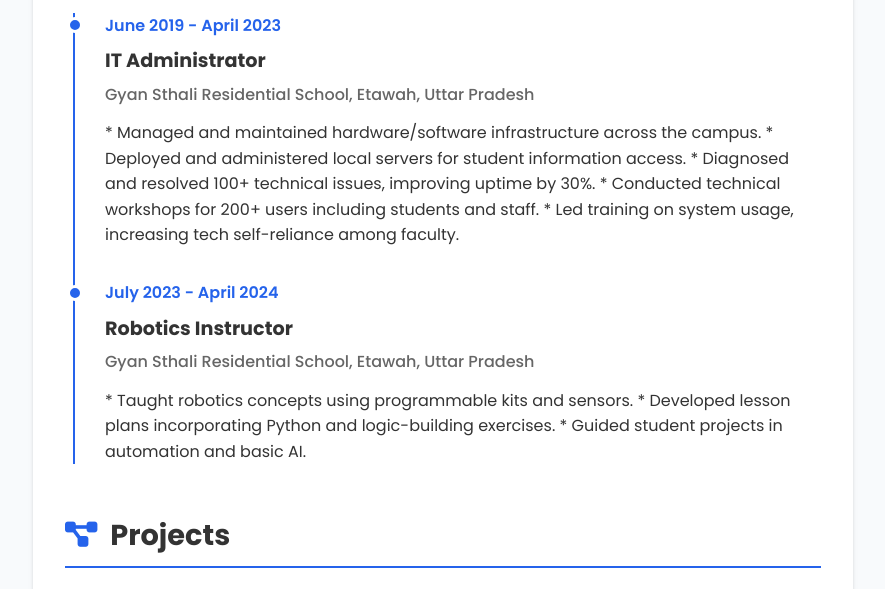
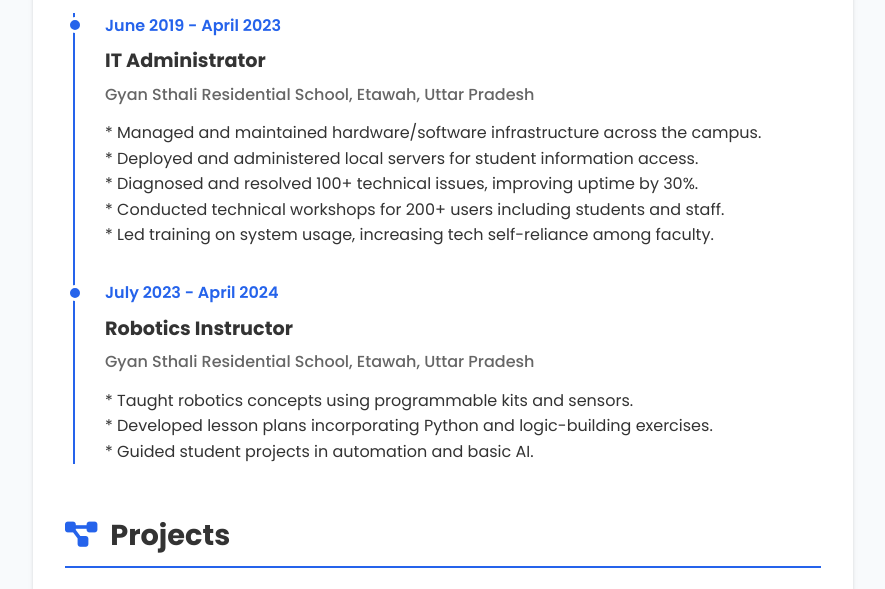
Before and after one commit to Avnish-web/Avnish-web-portfolio, a plain HTML site: page index.html in a window 1280 px wide. Shown: the part 1900-2489 px from the top of the page, without its empty margins (363-1248 px from the left). Drawn offline with nearby package versions, Linux system fonts and the light colour scheme.

Commit message:
Update index.html

```diff
--- a/index.html
+++ b/index.html
@@ -189,13 +189,11 @@
                             <div class="timeline-content">
                                 <h3>IT Administrator</h3>
                                 <h4>Gyan Sthali Residential School, Etawah, Uttar Pradesh</h4>
-                                <p>
-                                    * Managed and maintained hardware/software infrastructure across the campus.
-                                    * Deployed and administered local servers for student information access.
-                                    * Diagnosed and resolved 100+ technical issues, improving uptime by 30%.
-                                    * Conducted technical workshops for 200+ users including students and staff.
-                                    * Led training on system usage, increasing tech self-reliance among faculty.
-                                </p>
+                                <p>* Managed and maintained hardware/software infrastructure across the campus.</p>
+                                    <p>* Deployed and administered local servers for student information access.</p>
+                                    <p>* Diagnosed and resolved 100+ technical issues, improving uptime by 30%.</p>
+                                    <p>* Conducted technical workshops for 200+ users including students and staff.</p>
+                                    <p>* Led training on system usage, increasing tech self-reliance among faculty.</p>
                             </div>
                         </div>
                         <div class="timeline-item">
@@ -204,11 +202,10 @@
                             <div class="timeline-content">
                                 <h3>Robotics Instructor</h3>
                                 <h4>Gyan Sthali Residential School, Etawah, Uttar Pradesh</h4>
-                                <p>
-                                    * Taught robotics concepts using programmable kits and sensors.
-                                    * Developed lesson plans incorporating Python and logic-building exercises.
-                                    * Guided student projects in automation and basic AI.
-                                </p>
+                                <p>* Taught robotics concepts using programmable kits and sensors.</p>
+                                    <p>* Developed lesson plans incorporating Python and logic-building exercises.</p>
+                                    <p>* Guided student projects in automation and basic AI.</p>
+
                             </div>
                     </div>
                 </div>
```
